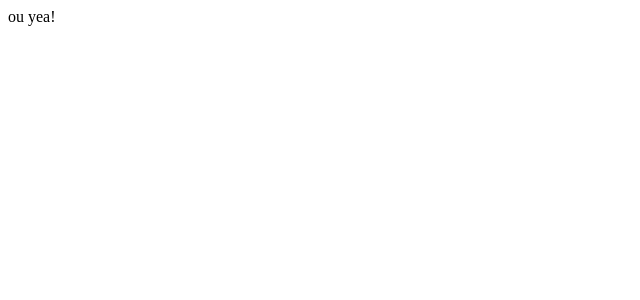
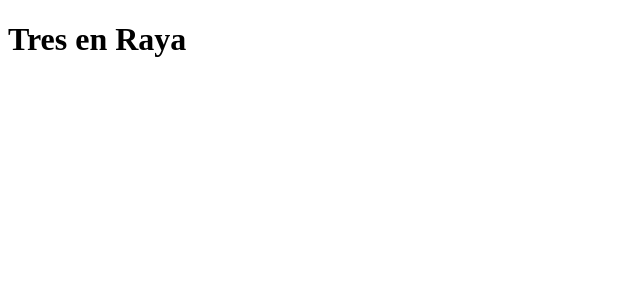
Before and after one commit to padrisimo/tres-en-raya, a React app: page / in a window 1280 px wide. Shown: the top 300 px of the page, without its empty margins (0-640 px from the left). Built offline with nearby package versions, Linux system fonts and the light colour scheme.

Commit message:
set up react-router-dom

```diff
--- a/package.json
+++ b/package.json
@@ -44,6 +44,7 @@
     "react-dev-utils": "^6.1.0",
     "react-dom": "^16.6.0",
     "react-relay": "^1.7.0",
+    "react-router-dom": "^4.3.1",
     "resolve": "1.8.1",
     "sass-loader": "7.1.0",
     "style-loader": "0.23.0",
--- /dev/null
+++ b/src/containers/Template.js
@@ -0,0 +1,16 @@
+import React, { Component } from 'react';
+
+export default class Template extends Component {
+  render() {
+    return (
+      <div>
+        <header>
+          <h1>Tres en Raya</h1>
+        </header>
+        <main>
+          {this.props.children}
+        </main>
+      </div>
+    )
+  }
+}
--- a/src/index.js
+++ b/src/index.js
@@ -1,5 +1,21 @@
 import React from 'react';
 import ReactDOM from 'react-dom';
-import App from './components/App';
+import { routes } from './routes';
+import {
+  BrowserRouter as Router,
+  Route,
+} from 'react-router-dom'
 
-ReactDOM.render(<App />, document.getElementById('root'));
+ReactDOM.render(
+  <Router>
+    <div>
+      {routes.map((route) => (
+        <Route
+          key={route.path}
+          path={route.path}
+          component={route.component}
+        />
+      ))}
+    </div>
+  </Router>,
+  document.getElementById('root'));
--- /dev/null
+++ b/src/routes/index.js
@@ -0,0 +1,8 @@
+import Template from '../containers/Template';
+
+export const routes = [
+  {
+    path: '/',
+    component: Template
+  }
+]
```
Also changed, not shown: 1 other file (tests, documents, lock files or other folders).
